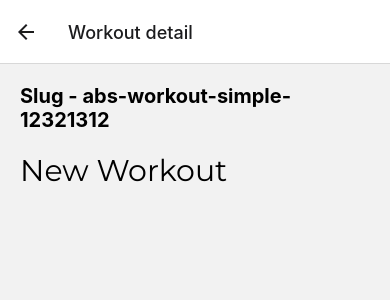
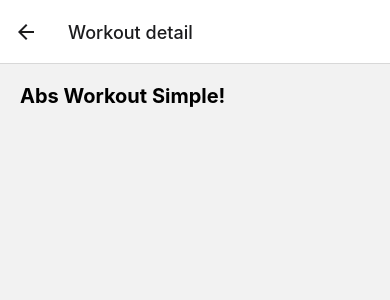
Before and after one commit to Isrealsix/workout, a React Native app: screen / in a window 390 px wide. Both pictures are taken after a click on the element 195 px from the left and 212 px from the top of the page. Shown: the top 300 px of the page. Built offline with nearby package versions, Linux system fonts and the light colour scheme.

Commit message:
workout detail screen reworked

```diff
--- /dev/null
+++ b/hooks/useWorkoutBySlug.ts
@@ -0,0 +1,18 @@
+import { useEffect, useState } from "react";
+import { getWorkoutBySlug } from "../storage/workout";
+import { Workout } from "../types";
+
+export const useWorkoutBySlug = (slug?: string) => {
+  const [workout, setWorkout] = useState<Workout[number]>();
+
+  useEffect(() => {
+    async function getData () {
+      const _workout = await getWorkoutBySlug(slug);
+      setWorkout(_workout);
+    }
+
+    getData();
+  }, []);
+
+  return workout;
+}
--- a/screens/WorkoutDetailScreen.tsx
+++ b/screens/WorkoutDetailScreen.tsx
@@ -1,8 +1,6 @@
 import { View, Text, StyleSheet } from "react-native";
 import MontserratText from "../components/styled/MontserratText";
-import { RootStackParams } from "../types";
-import { useEffect } from "react";
-import { getWorkoutBySlug } from "../storage/workout";
+import { useWorkoutBySlug } from "../hooks/useWorkoutBySlug";
 
 interface IProps {
   route?: {
@@ -13,21 +11,14 @@
 }
 
 const WorkoutDetailScreen = ({route}: IProps) => {
-  useEffect(() => {
-    async function getData() {
-      const workout = await getWorkoutBySlug(route?.params.slug);
-    }
-
-    getData();
-  }, [])
-  // const navigation = useNavigation<ScreenProps>();
+  const workout = useWorkoutBySlug(route?.params.slug)
   return (
     <View style={styles.container}>
-      <Text style={styles.header}>Slug - {route?.params.slug}</Text>
-      <MontserratText
+      <Text style={styles.header}>{workout?.name}</Text>
+      {/* <MontserratText
         style={{fontSize: 30}}>
         New Workout
-      </MontserratText>
+      </MontserratText> */}
 
     </View>
   );
```
